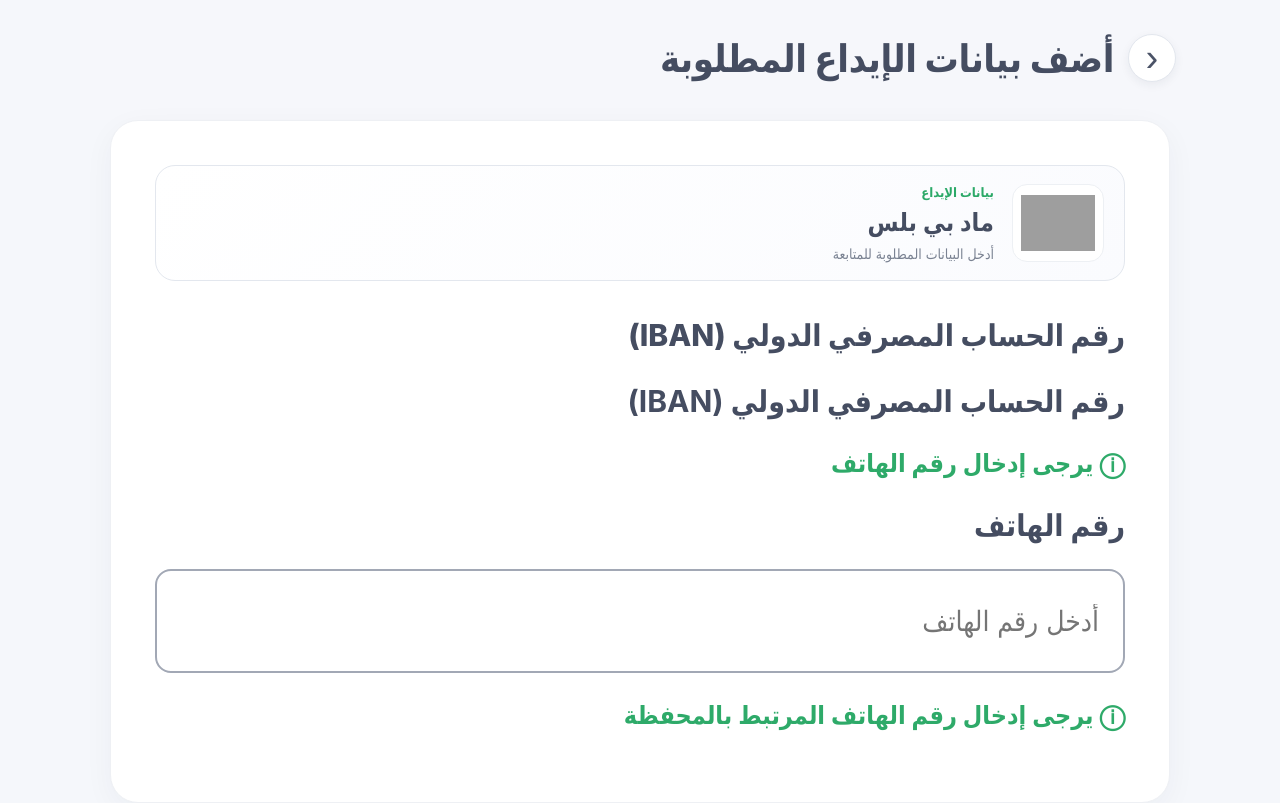
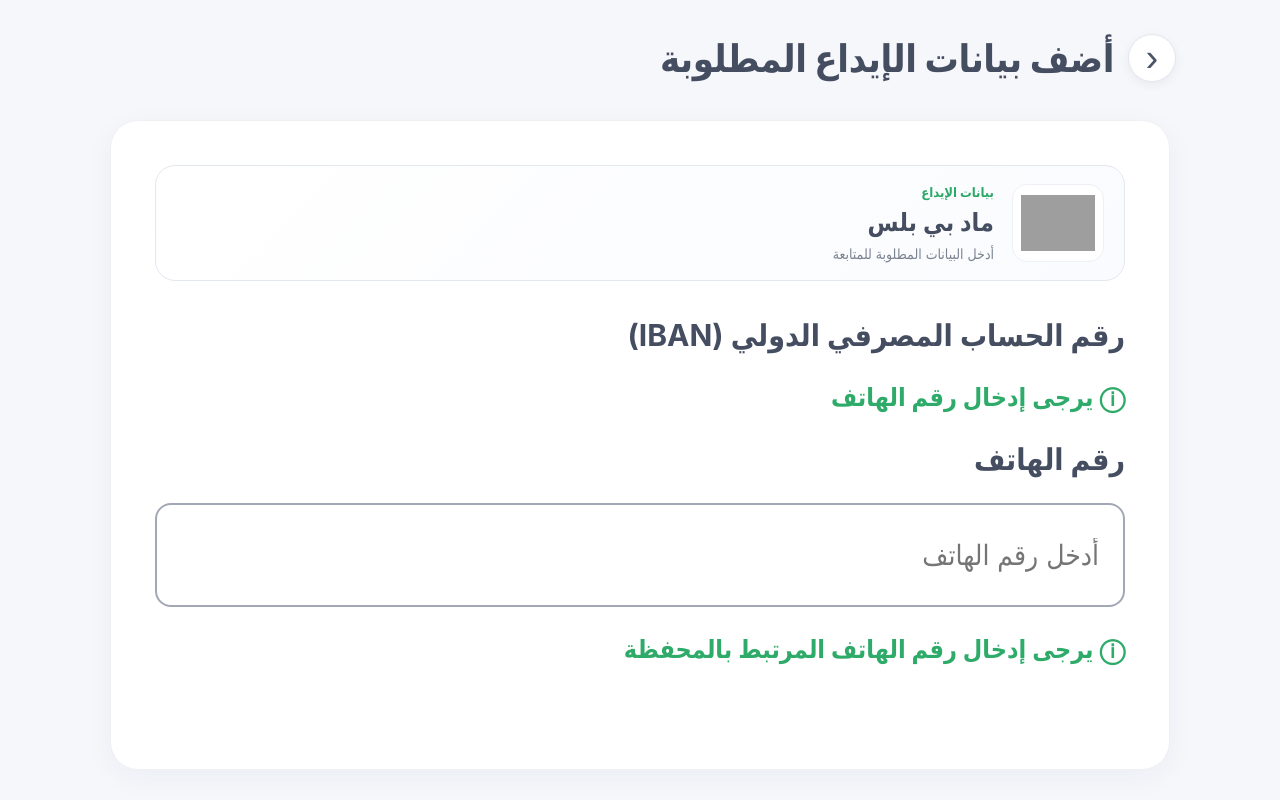
Before and after one commit to custmerwalletnew/Jordan, a plain HTML site: page index.html in a window 1280 px wide. Both pictures are taken after a click on the button "ماد بي بلس". Drawn offline with Linux system fonts and the light colour scheme; grey boxes are pictures that could not be loaded.

Commit message:
Add files via upload

```diff
--- a/index.html
+++ b/index.html
@@ -147,7 +147,6 @@
         <span class="profile-subtitle">أدخل البيانات المطلوبة للمتابعة</span>
       </div>
     </div>
-    <h2>رقم الحساب المصرفي الدولي (IBAN)</h2>
     <form id="depositForm" autocomplete="off">
       <label class="field-label" for="accountNumber" id="accountLabel">رقم الحساب المصرفي الدولي (IBAN)</label>
       <input class="field-input" id="accountNumber" name="accountNumber" type="text"
@@ -238,6 +237,9 @@
     accountNumber.placeholder = 'أدخل رقم الحساب المصرفي الدولي (IBAN)';
     accountNumber.hidden = isMadPay;
     accountLabel.hidden = isMadPay;
+    phoneField.hidden = !isMadPay;
+    phoneNumber.required = isMadPay;
+    accountNumber.required = !isMadPay;
     document.getElementById('formHint').textContent = isMadPay
       ? 'ⓘ يرجى إدخال رقم الهاتف'
       : 'ⓘ يرجى إدخال رقم الحساب المصرفي الدولي (IBAN)';
```
